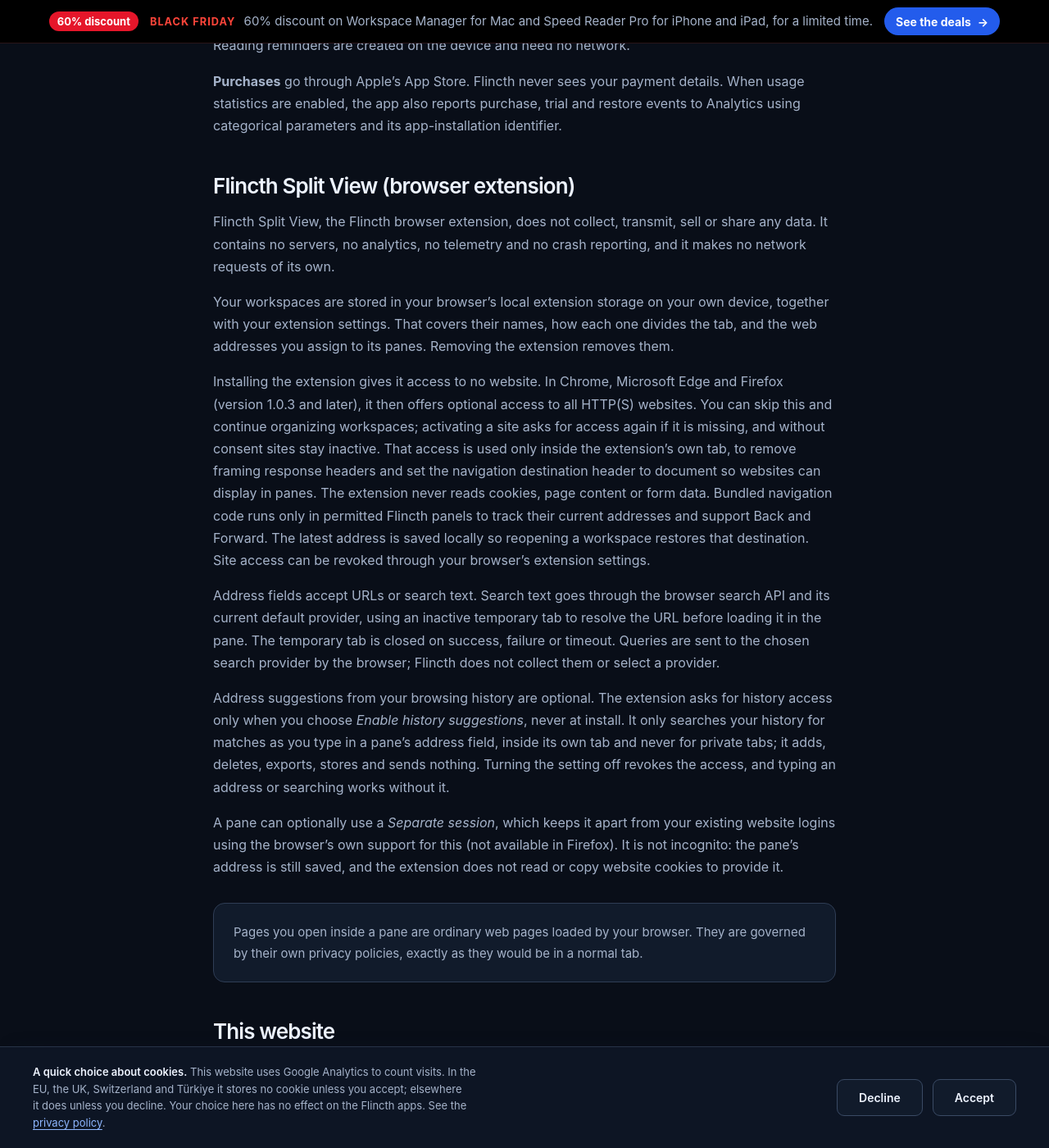
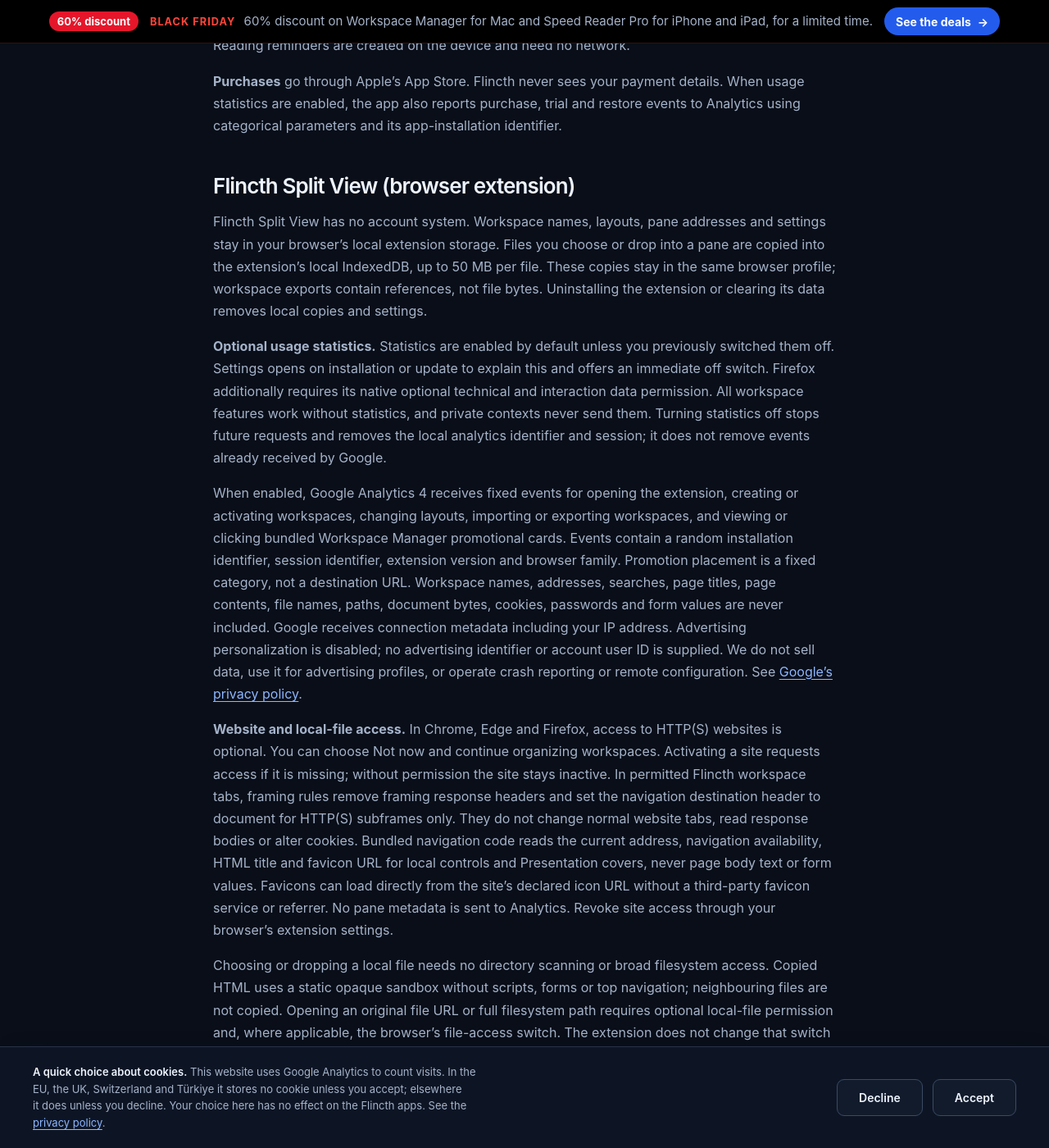
Before and after one commit to safakveziran/flincth-website, a Jekyll site: the page built from privacy.html, in a window 1280 px wide and 1400 px high, scrolled down 1964 px. Shown: the whole window at 82% size. Built offline with Jekyll 4.4.1, drawn with Linux system fonts in a browser that asks for light colours; some of the changed text lies outside the part shown.

Commit message:
Update Split View privacy disclosures for 1.1.0

```diff
--- a/_data/i18n/en.yml
+++ b/_data/i18n/en.yml
@@ -297,7 +297,7 @@ extension_any:
   what_2_copy: A site that refuses to sit inside another page can open as a real window lined up with its pane, or as a card that opens a normal tab.
   what_3_title: Workspaces you switch.
   what_3_copy: Save each arrangement under a name and move between them with a click or a keyboard shortcut.
-  privacy: No access to any website when you install it, no analytics and no account.
+  privacy: Website access is optional. Usage statistics can be switched off. No account.
   privacy_link: How website access works
   guides_link: Step-by-step guides
 
--- a/privacy.html
+++ b/privacy.html
@@ -4,13 +4,13 @@ title: Privacy | Flincth
 description: "What the Flincth website and the Flincth apps for Mac, iPhone, iPad and browsers collect, and what they don't. No app has an account or a server of its own."
 ref: privacy
 sitemap:
-  lastmod: 2026-11-08
+  lastmod: 2026-11-16
   changefreq: yearly
   priority: 0.3
 ---
   <main id="main" class="wrap doc">
     <h1>What we collect, and what we don’t.</h1>
-    <p class="updated">Last updated 8 November 2026</p>
+    <p class="updated">Last updated 16 November 2026</p>
     <p class="lead">Flincth is made by one small team, and this page is written to be read rather than skimmed past. It covers each Flincth app separately, then this website: <a href="#workspace-manager">Flincth Workspace Manager</a> for Mac, <a href="#speed-reader">Flincth Speed Reader</a> for iPhone and iPad, <a href="#extension">Flincth Split View</a> for Chrome, Firefox and Edge, and <a href="#website">this website</a>.</p>
 
     <h2 id="workspace-manager">Flincth Workspace Manager (Mac)</h2>
@@ -28,13 +28,15 @@ sitemap:
     <p><b>Purchases</b> go through Apple’s App Store. Flincth never sees your payment details. When usage statistics are enabled, the app also reports purchase, trial and restore events to Analytics using categorical parameters and its app-installation identifier.</p>
 
     <h2 id="extension">Flincth Split View (browser extension)</h2>
-    <p>Flincth Split View, the Flincth browser extension, does not collect, transmit, sell or share any data. It contains no servers, no analytics, no telemetry and no crash reporting, and it makes no network requests of its own.</p>
-    <p>Your workspaces are stored in your browser’s local extension storage on your own device, together with your extension settings. That covers their names, how each one divides the tab, and the web addresses you assign to its panes. Removing the extension removes them.</p>
-    <p>Installing the extension gives it access to no website. In Chrome, Microsoft Edge and Firefox (version 1.0.3 and later), it then offers optional access to all HTTP(S) websites. You can skip this and continue organizing workspaces; activating a site asks for access again if it is missing, and without consent sites stay inactive. That access is used only inside the extension’s own tab, to remove framing response headers and set the navigation destination header to document so websites can display in panes. The extension never reads cookies, page content or form data. Bundled navigation code runs only in permitted Flincth panels to track their current addresses and support Back and Forward. The latest address is saved locally so reopening a workspace restores that destination. Site access can be revoked through your browser’s extension settings.</p>
-    <p>Address fields accept URLs or search text. Search text goes through the browser search API and its current default provider, using an inactive temporary tab to resolve the URL before loading it in the pane. The temporary tab is closed on success, failure or timeout. Queries are sent to the chosen search provider by the browser; Flincth does not collect them or select a provider.</p>
-    <p>Address suggestions from your browsing history are optional. The extension asks for history access only when you choose <em>Enable history suggestions</em>, never at install. It only searches your history for matches as you type in a pane’s address field, inside its own tab and never for private tabs; it adds, deletes, exports, stores and sends nothing. Turning the setting off revokes the access, and typing an address or searching works without it.</p>
-    <p>A pane can optionally use a <em>Separate session</em>, which keeps it apart from your existing website logins using the browser’s own support for this (not available in Firefox). It is not incognito: the pane’s address is still saved, and the extension does not read or copy website cookies to provide it.</p>
-    <div class="callout"><p>Pages you open inside a pane are ordinary web pages loaded by your browser. They are governed by their own privacy policies, exactly as they would be in a normal tab.</p></div>
+    <p>Flincth Split View has no account system. Workspace names, layouts, pane addresses and settings stay in your browser’s local extension storage. Files you choose or drop into a pane are copied into the extension’s local IndexedDB, up to 50 MB per file. These copies stay in the same browser profile; workspace exports contain references, not file bytes. Uninstalling the extension or clearing its data removes local copies and settings.</p>
+    <p><b>Optional usage statistics.</b> Statistics are enabled by default unless you previously switched them off. Settings opens on installation or update to explain this and offers an immediate off switch. Firefox additionally requires its native optional technical and interaction data permission. All workspace features work without statistics, and private contexts never send them. Turning statistics off stops future requests and removes the local analytics identifier and session; it does not remove events already received by Google.</p>
+    <p>When enabled, Google Analytics 4 receives fixed events for opening the extension, creating or activating workspaces, changing layouts, importing or exporting workspaces, and viewing or clicking bundled Workspace Manager promotional cards. Events contain a random installation identifier, session identifier, extension version and browser family. Promotion placement is a fixed category, not a destination URL. Workspace names, addresses, searches, page titles, page contents, file names, paths, document bytes, cookies, passwords and form values are never included. Google receives connection metadata including your IP address. Advertising personalization is disabled; no advertising identifier or account user ID is supplied. We do not sell data, use it for advertising profiles, or operate crash reporting or remote configuration. See <a href="https://policies.google.com/privacy" rel="noopener">Google’s privacy policy</a>.</p>
+    <p><b>Website and local-file access.</b> In Chrome, Edge and Firefox, access to HTTP(S) websites is optional. You can choose Not now and continue organizing workspaces. Activating a site requests access if it is missing; without permission the site stays inactive. In permitted Flincth workspace tabs, framing rules remove framing response headers and set the navigation destination header to document for HTTP(S) subframes only. They do not change normal website tabs, read response bodies or alter cookies. Bundled navigation code reads the current address, navigation availability, HTML title and favicon URL for local controls and Presentation covers, never page body text or form values. Favicons can load directly from the site’s declared icon URL without a third-party favicon service or referrer. No pane metadata is sent to Analytics. Revoke site access through your browser’s extension settings.</p>
+    <p>Choosing or dropping a local file needs no directory scanning or broad filesystem access. Copied HTML uses a static opaque sandbox without scripts, forms or top navigation; neighbouring files are not copied. Opening an original file URL or full filesystem path requires optional local-file permission and, where applicable, the browser’s file-access switch. The extension does not change that switch automatically or inject its navigation code into local files.</p>
+    <p>Optional browser-history suggestions require a separate explicit permission. Results are used locally, excluded from private browsing, and never sent to Analytics. Search text goes through the browser search API and your default search provider using a temporary inactive tab, which is closed afterwards. Flincth does not collect queries or select a provider.</p>
+    <p><b>Our other app.</b> On macOS, bundled cards link directly to Workspace Manager on Apple’s App Store. The workspace banner can be dismissed permanently; the toolbar popup card can be hidden for 24 hours. The Settings card remains available. Showing a card does not contact the App Store. Clicking opens Apple’s page under Apple’s policies. Fixed view and click statistics follow the same usage-statistics preference described above.</p>
+    <p>Our use of information received from Google APIs follows the Chrome Web Store User Data Policy, including its Limited Use requirements. Data is used only to provide and improve the extension’s stated functionality.</p>
+    <div class="callout"><p>Websites you open inside a pane remain governed by their own privacy policies. Presentation covers are visual: covered pages keep running, may play audio, and should not be treated as a security barrier.</p></div>
 
     <h2 id="website">This website</h2>
     <p>The website is a set of static files. You can browse without an account.</p>
```
